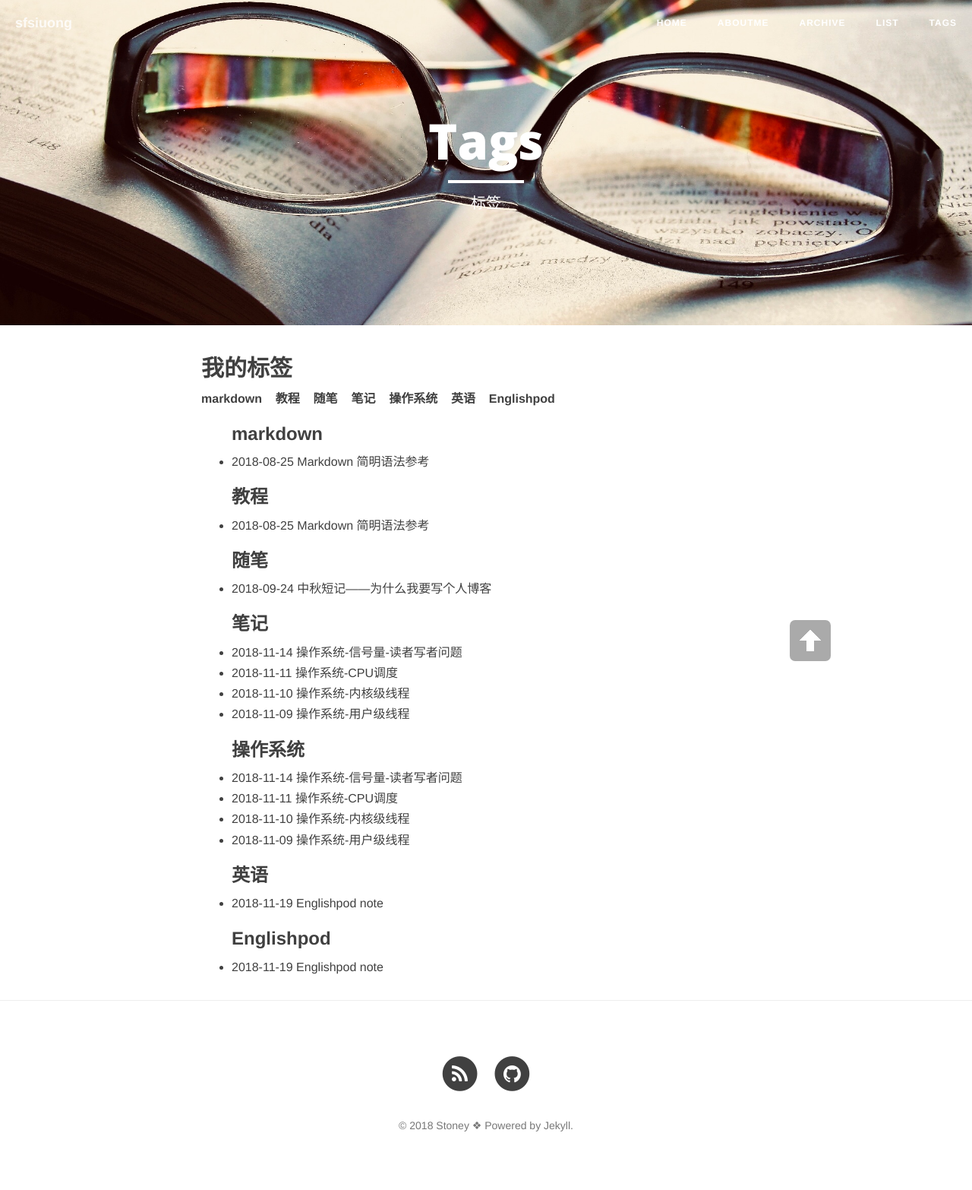
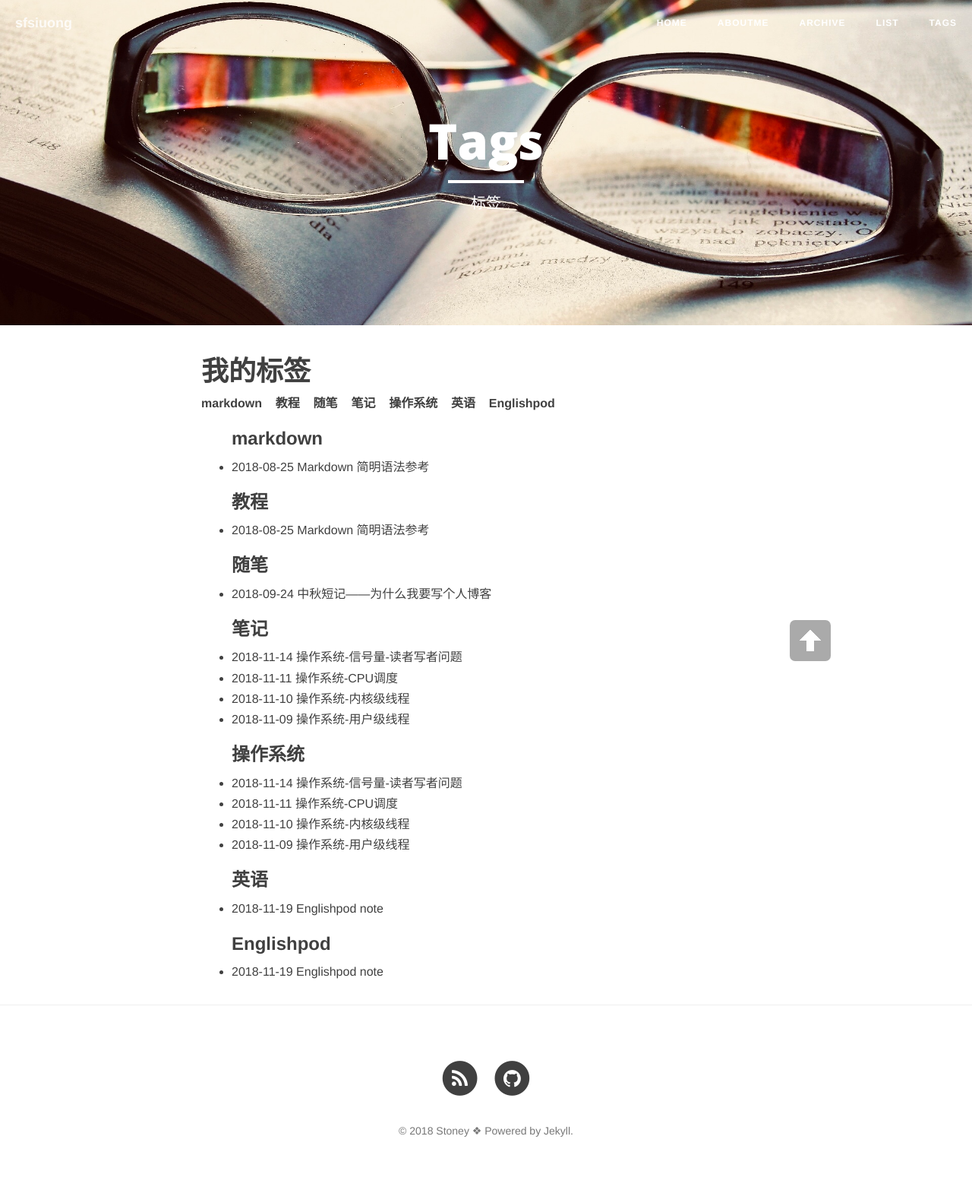
Before and after one commit to sfsiuong/sfsiuong.github.io, a Jekyll site: the page built from tags.md, in a window 1280 px wide. Shown: the whole page at 76% size. Built offline with Jekyll 4.4.1, drawn with Linux system fonts in a browser that asks for light colours; nearby versions of some CDN libraries; library files that are not in the unit come from our copies.

Commit message:
Update tags.md

```diff
--- a/tags.md
+++ b/tags.md
@@ -4,9 +4,7 @@ title: "Tags"
 description: "标签"
 header-img: "img/2.jpg"
 ---
-
-
-## 我的标签
+# 我的标签
 
 
 <div id='tag_cloud'>
```
